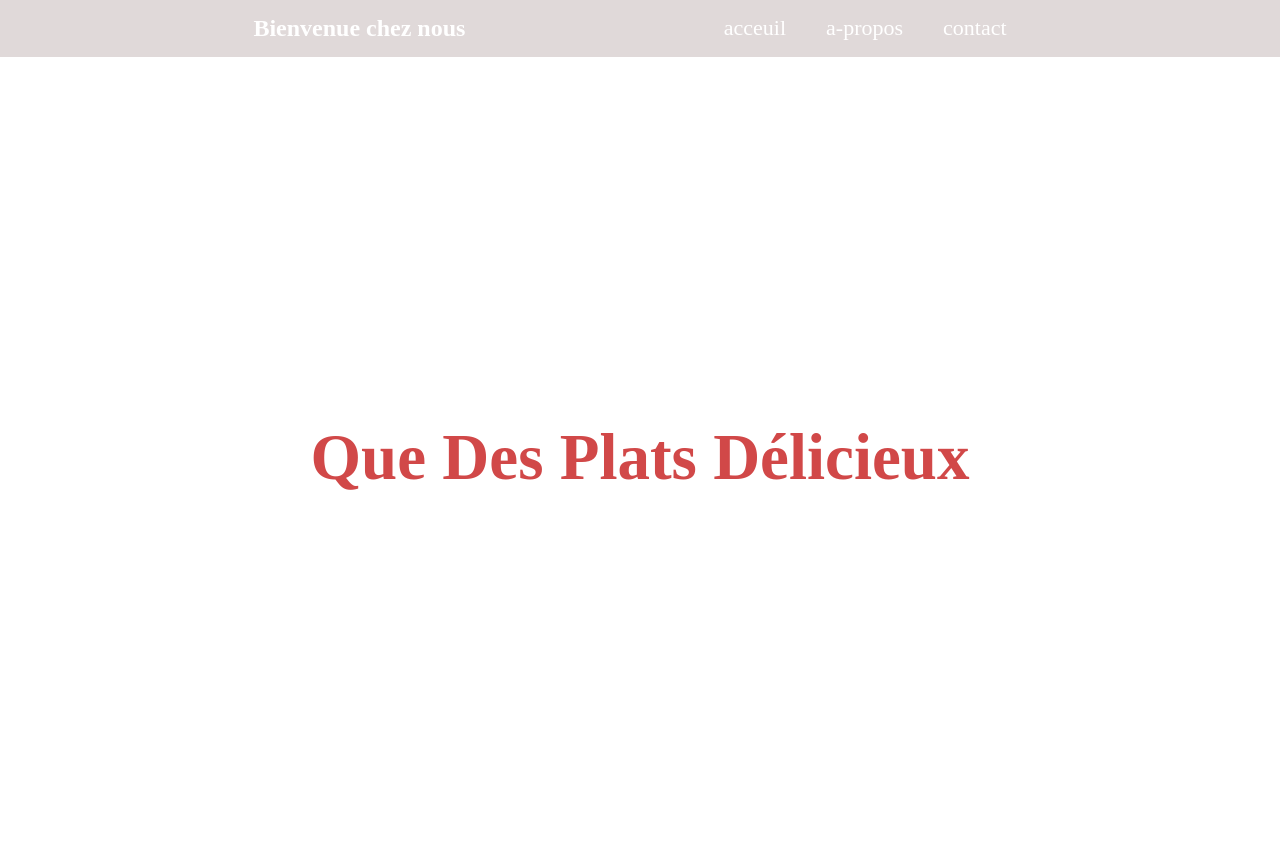
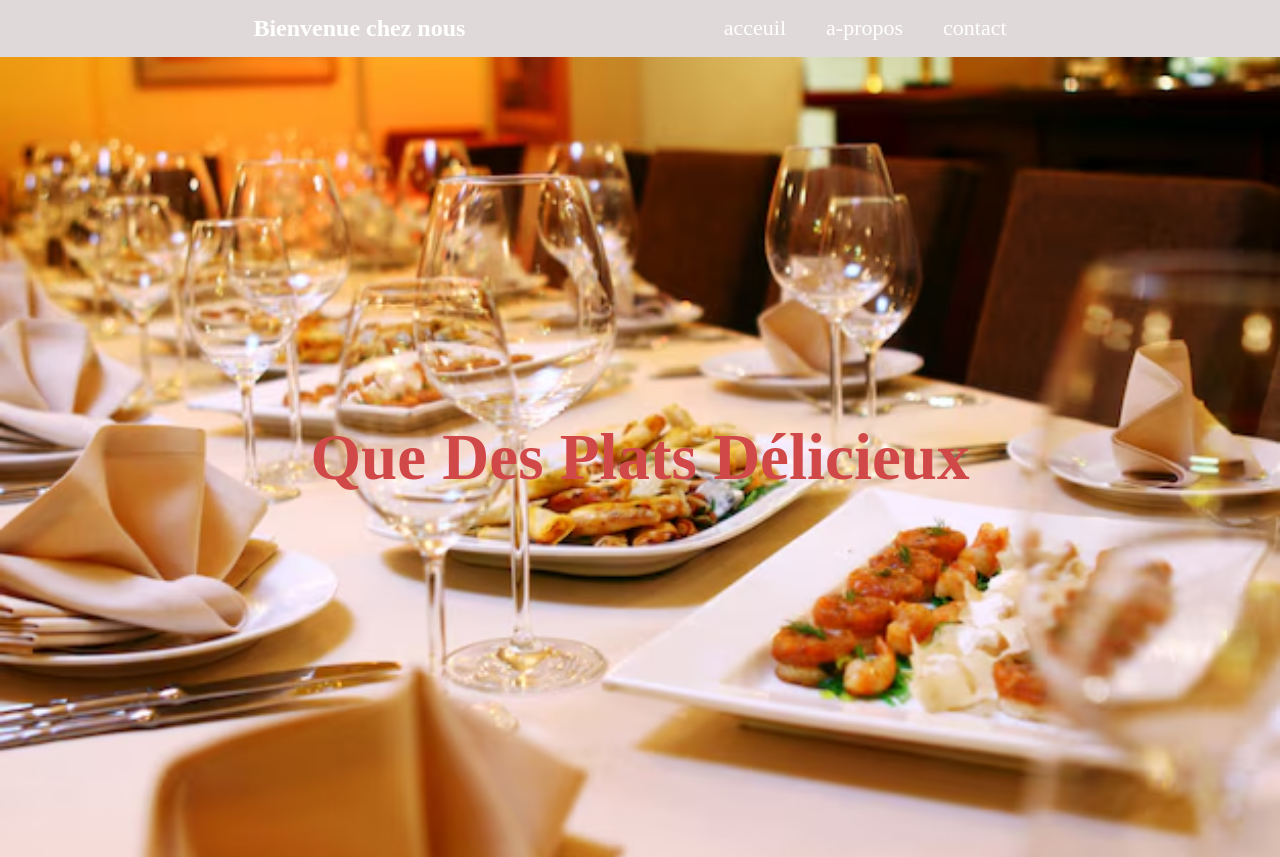
Before and after one commit to Ndeyediaw15/projet-git-ess, a plain HTML site: page page/index.html in a window 1280 px wide. Drawn offline with Linux system fonts and the light colour scheme; the site is published under a folder, as on GitHub Pages, so addresses that start at the root find nothing.

Commit message:
ajout section style.css

```diff
--- a/css/style.css
+++ b/css/style.css
@@ -34,7 +34,7 @@ section{
     display: flex;
     justify-content: center;
     align-items: center;
-    background-image: url(/image/m1.avif);
+    background-image: url(../image/m1.avif);
     background-repeat: no-repeat;
     background-size: cover;
 }
```
